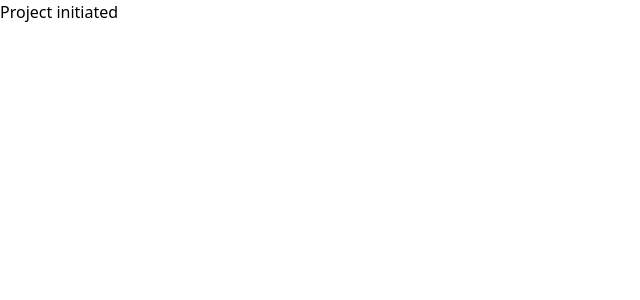
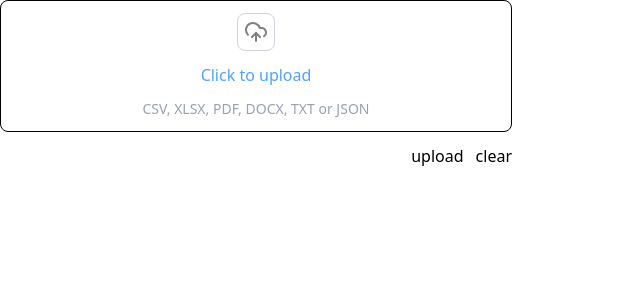
Before and after one commit to sameera-g-mathad/customer-feedback-theme-extractor, a React app in the folder frontend/: page / in a window 1280 px wide. Shown: the top 300 px of the page, without its empty margins (0-640 px from the left). Built offline with nearby package versions, Linux system fonts and the light colour scheme; the HTML template or start-up script is replaced by a standard one.

Commit message:
frontend: added file multiple file upload with progress display

```diff
--- a/frontend/src/App.tsx
+++ b/frontend/src/App.tsx
@@ -1,10 +1,11 @@
+import { FeedBackUpload } from "@/components";
 
 function App() {
 
   return (
-    <>
-      <div>Project initiated</div>
-    </>
+    <div>
+      <FeedBackUpload />
+    </div>
   )
 }
 
--- /dev/null
+++ b/frontend/src/components/FeedBackUpload.tsx
@@ -0,0 +1,91 @@
+import { useState, type ChangeEvent } from "react";
+import axios from "axios";
+import { FileList } from "./FileList";
+import { FileUpload } from "@/reusables";
+import { type FileType } from "@/interfaces";
+import { CloudUpload } from 'lucide-react'
+
+// refer https://github.com/cosdensolutions/code/blob/master/videos/long/multi-file-input-with-progress-bar/src/components/FileUpload.tsx
+// for more details.
+export const FeedBackUpload: React.FC = () => {
+    const [files, setFiles] = useState<FileType[]>([])
+    const [uploading, setUploading] = useState<boolean>(false);
+
+    const processFiles = (e: ChangeEvent<HTMLInputElement>) => {
+        if (!e.target || !e.target.files)
+            return
+
+        // add file to fileList.
+        const newFiles = Array.from(e.target.files).map(file => {
+            return {
+                id: file.name,
+                progress: 0,
+                file
+            }
+        }
+        )
+        setFiles(prev => [...prev, ...newFiles])
+    }
+
+    const uploadFiles = () => {
+        if (files.length === 0 || uploading) return;
+
+        setUploading(true)
+
+        const uploadPromises = files.map(async (file) => {
+            const formData = new FormData();
+            formData.append('file', file.file)
+            try {
+                // dummy call for now
+                await axios.post('https://httpbin.org/post', formData, {
+                    onUploadProgress: (progressEvent) => {
+                        const progress = Math.round(
+                            (progressEvent.loaded * 100) / (progressEvent.total || 1),
+                        );
+                        setFiles(prev =>
+                            prev.map(prevFile =>
+                                prevFile.id === file.id ? { ...file, progress } : prevFile
+                            )
+                        )
+                    }
+                })
+            }
+            catch (e) {
+                console.error(e)
+            }
+        })
+
+        Promise.all(uploadPromises);
+        setUploading(false)
+
+    }
+
+    return <div className="flex flex-col gap-3 w-[40%]">
+        <div className="border flex flex-col justify-center items-center gap-3 p-3 rounded-lg">
+            <span className="border rounded-lg p-1.5 border-gray-300">
+                <CloudUpload color="gray" />
+            </span>
+            <div className="font-medium cursor-pointer  text-blue-400 hover:text-blue-500 hover:underline">
+                <FileUpload accept=".pdf,.xlsx,.pdf,.docx,.txt,.json" multiple={true} onFileupload={processFiles} />
+            </div>
+            <span className="text-gray-400 text-sm">
+                CSV, XLSX, PDF, DOCX, TXT or JSON
+            </span>
+        </div>
+        <div className="flex justify-end gap-3 ">
+            <button onClick={uploadFiles}>upload</button>
+            <button onClick={() => setFiles([])}>clear</button>
+        </div>
+        <div className="flex flex-col gap-3">
+            {
+                files.length > 0 ?
+                    files.map(upload => {
+                        const { name, size, type } = upload.file
+
+                        return <FileList key={upload.id} name={name} size={size} progress={upload.progress} type={type} />
+                    })
+                    : ''
+            }
+        </div >
+    </div>;
+};
--- /dev/null
+++ b/frontend/src/components/FileList.tsx
@@ -0,0 +1,30 @@
+import React from "react";
+import { FileText } from 'lucide-react'
+import { type fileListInterface } from "@/interfaces";
+import { ProgressBar } from "@/reusables";
+
+export const FileList: React.FC<fileListInterface> = ({ name, progress, size, type }) => {
+    const fileSizes = ['B', 'KB', 'MB'];
+    const base = 1024;
+    const index = Math.floor(Math.log(size) / Math.log(base))
+    const newSize = `${parseFloat((size / Math.pow(base, index)).toFixed(1))} ${fileSizes[index]}`;
+
+    return <div className='border rounded-lg flex gap-5 items-center p-2'>
+        <div>
+            <FileText />
+        </div>
+        <div className="flex flex-col gap-2 grow">
+            <span>
+                {name}
+            </span>
+            <div className="flex justify-between">
+                <span>{newSize}</span>
+            </div>
+            <div className="flex items-center gap-2">
+                <ProgressBar progress={progress} />
+                <span>{progress}%</span>
+            </div>
+
+        </div>
+    </div>;
+};
--- /dev/null
+++ b/frontend/src/components/index.ts
@@ -0,0 +1,2 @@
+export * from './FeedBackUpload';
+export * from './FileList';
--- /dev/null
+++ b/frontend/src/interfaces/index.ts
@@ -0,0 +1,2 @@
+export * from './componentsInterface';
+export * from './reusableInterface';
--- /dev/null
+++ b/frontend/src/reusables/FileUpload.tsx
@@ -0,0 +1,11 @@
+import React from "react";
+import { type fileUploadInterface } from "@/interfaces";
+
+export const FileUpload: React.FC<fileUploadInterface> = ({ accept, multiple, onFileupload }) => {
+    return <>
+        <input type='file' id='file' className="hidden" accept={accept} multiple={multiple} onChange={onFileupload} />
+        <label htmlFor="file">Click to upload</label>
+    </>;
+};
+
+FileUpload.displayName = 'FileUpload'
--- /dev/null
+++ b/frontend/src/reusables/ProgressBar.tsx
@@ -0,0 +1,11 @@
+import React from "react";
+import { type progressBarInterface } from "@/interfaces";
+
+export const ProgressBar: React.FC<progressBarInterface> = ({ progress }) => {
+    return <div className="h-3 w-full rounded-full bg-gray-200">
+        <div className="h-full rounded-full bg-blue-500 transition-all duration-200" style={{ width: `${progress}%` }}>
+        </div>
+    </div>;
+};
+
+ProgressBar.displayName = 'ProgressBar'
--- /dev/null
+++ b/frontend/src/reusables/index.ts
@@ -0,0 +1,2 @@
+export * from './FileUpload';
+export * from './ProgressBar';
--- a/frontend/tsconfig.app.json
+++ b/frontend/tsconfig.app.json
@@ -29,6 +29,7 @@
       "@/*": ["./src/*"],
       "base": ["."],
       "components": ["./src/components"],
+      "interfaces": ["./src/interfaces"],
       "reusables": ["./src/reusables"]
     }
   },
```
Also changed, not shown: frontend/src/interfaces/componentsInterface.ts (added, +12 -0 lines), frontend/src/interfaces/reusableInterface.ts (added, +11 -0 lines).
